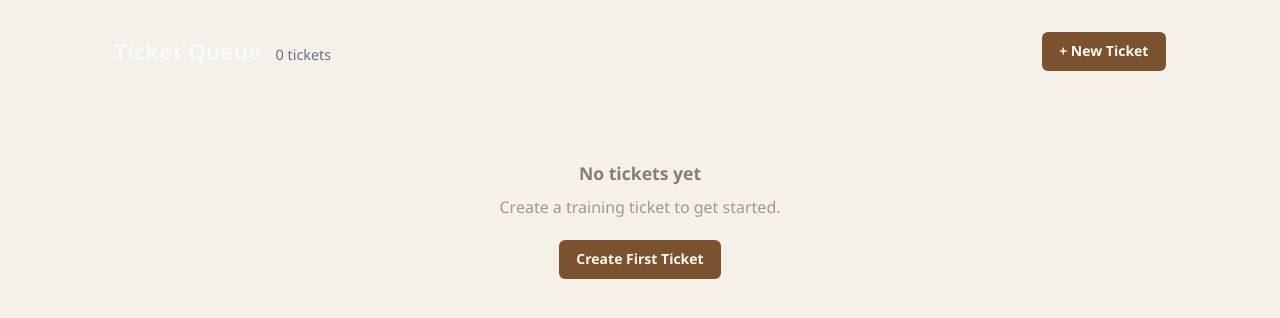
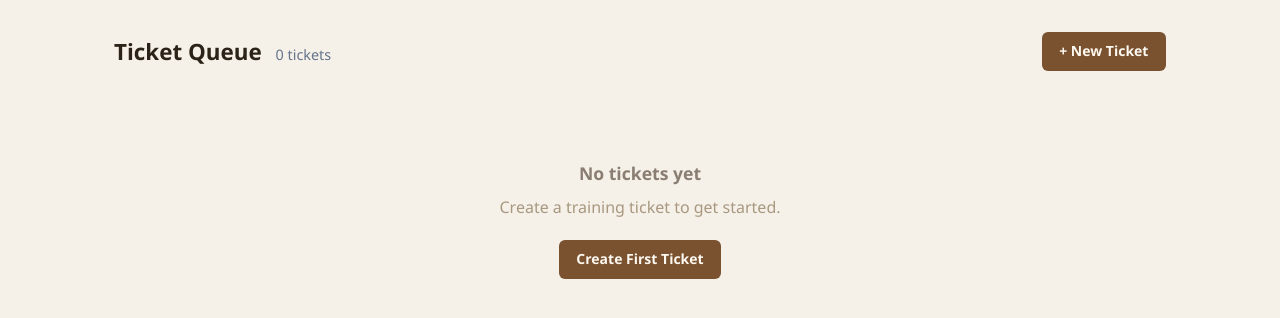
Before and after one commit to amirkhadem123/litmus-edge-training-lab, a FastAPI app: page / in a window 1280 px wide. Shown: the part 56-374 px from the top of the page. Run offline with FastAPI, Linux system fonts and the light colour scheme; data that the repository does not hold is empty.

Commit message:
fix: correct white heading colors on sepia background

```diff
--- a/app/templates/queue.html
+++ b/app/templates/queue.html
@@ -11,7 +11,7 @@
 .page-title {
   font-size: 1.4rem;
   font-weight: 700;
-  color: #f8fafc;
+  color: #2c2318;
 }
 .page-title .count {
   font-size: 0.9rem;
--- a/app/templates/ticket.html
+++ b/app/templates/ticket.html
@@ -27,7 +27,7 @@
 .ticket-subject {
   font-size: 1.3rem;
   font-weight: 700;
-  color: #f8fafc;
+  color: #2c2318;
   line-height: 1.3;
   margin-bottom: 0.4rem;
 }
```
